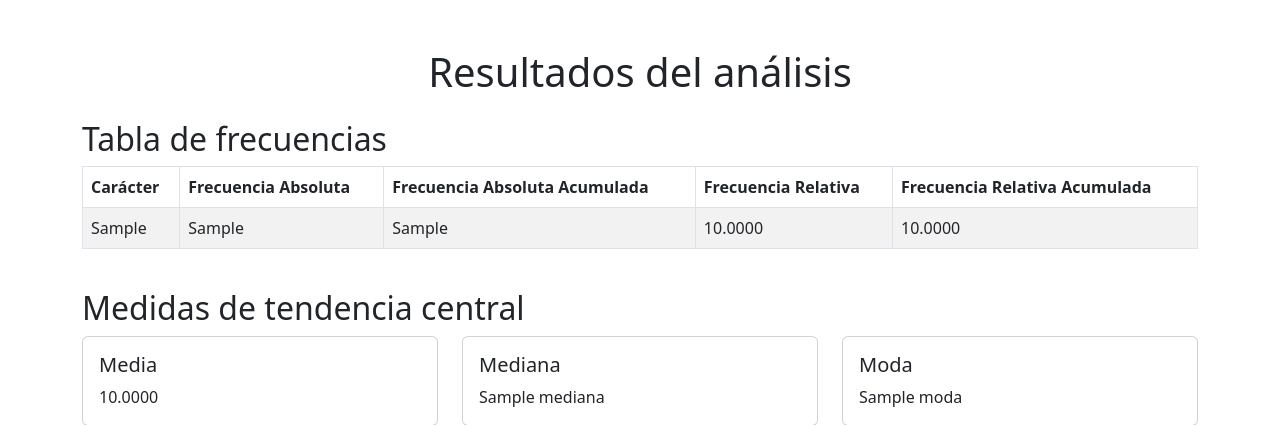
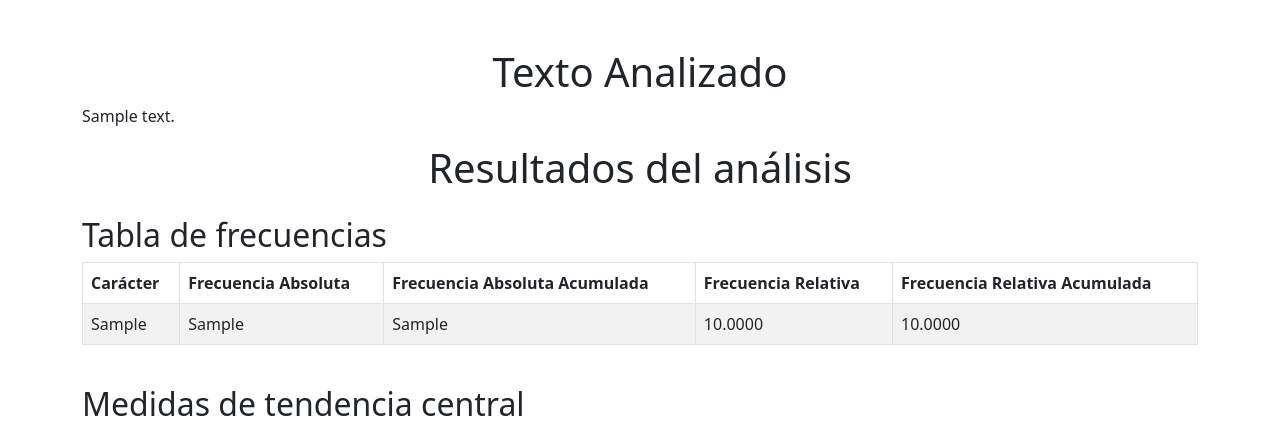
Before and after one commit to Ecadra/proyectos-compresion, a Django app: template templates/estadistico/resultados.html in a window 1280 px wide. Shown: the top 425 px of the page. Run offline with Django 5.2, Linux system fonts and the light colour scheme; the template is opened without the code that fills it: most values are stand-ins (such as "Sample title", 1, 10 or a date in 2020).

Commit message:
Solución de error "La moda no se muestra adecuadamente en el campo "Moda" de la plantilla, se añadió el texto analizado al inicio de la plantilla

```diff
--- a/apps/estadistico/views.py
+++ b/apps/estadistico/views.py
@@ -40,7 +40,9 @@ def calcular_estadisticas(texto):
     # Calcular medidas de tendencia central
     media = total_caracteres / len(frecuencia)
     mediana = frec_absolutas_acum[len(frec_absolutas_acum) // 2]
-    moda = max(frecuencia, key=frecuencia.get)
+    max_frecuencia = max(frecuencia.values())
+    caracter_mas_repetido= [character for character, frec in frecuencia.items() if frec == max_frecuencia]
+    moda = f'El caracter más repetido en el texto es: {caracter_mas_repetido}'
 
     # Calcular medidas de dispersión
     rango = max(frec_absolutas) - min(frec_absolutas)
@@ -64,5 +66,5 @@ def index(request):
 
         estadisticas = calcular_estadisticas(texto)
 
-        return render(request, 'estadistico/resultados.html', {'estadisticas': estadisticas})
+        return render(request, 'estadistico/resultados.html', {'estadisticas': estadisticas, 'texto': texto})
     return render(request, 'estadistico/upload.html')
--- a/templates/estadistico/resultados.html
+++ b/templates/estadistico/resultados.html
@@ -6,6 +6,8 @@
 <div class="container mt-5">
     <div class="row">
         <div class="col">
+        <h1 class = "text-center">Texto Analizado</h1>
+        <p class="text-justify">{{ texto }}</p>
             <h1 class="text-center mb-4">Resultados del análisis</h1>
 
             <h2>Tabla de frecuencias</h2>
```
